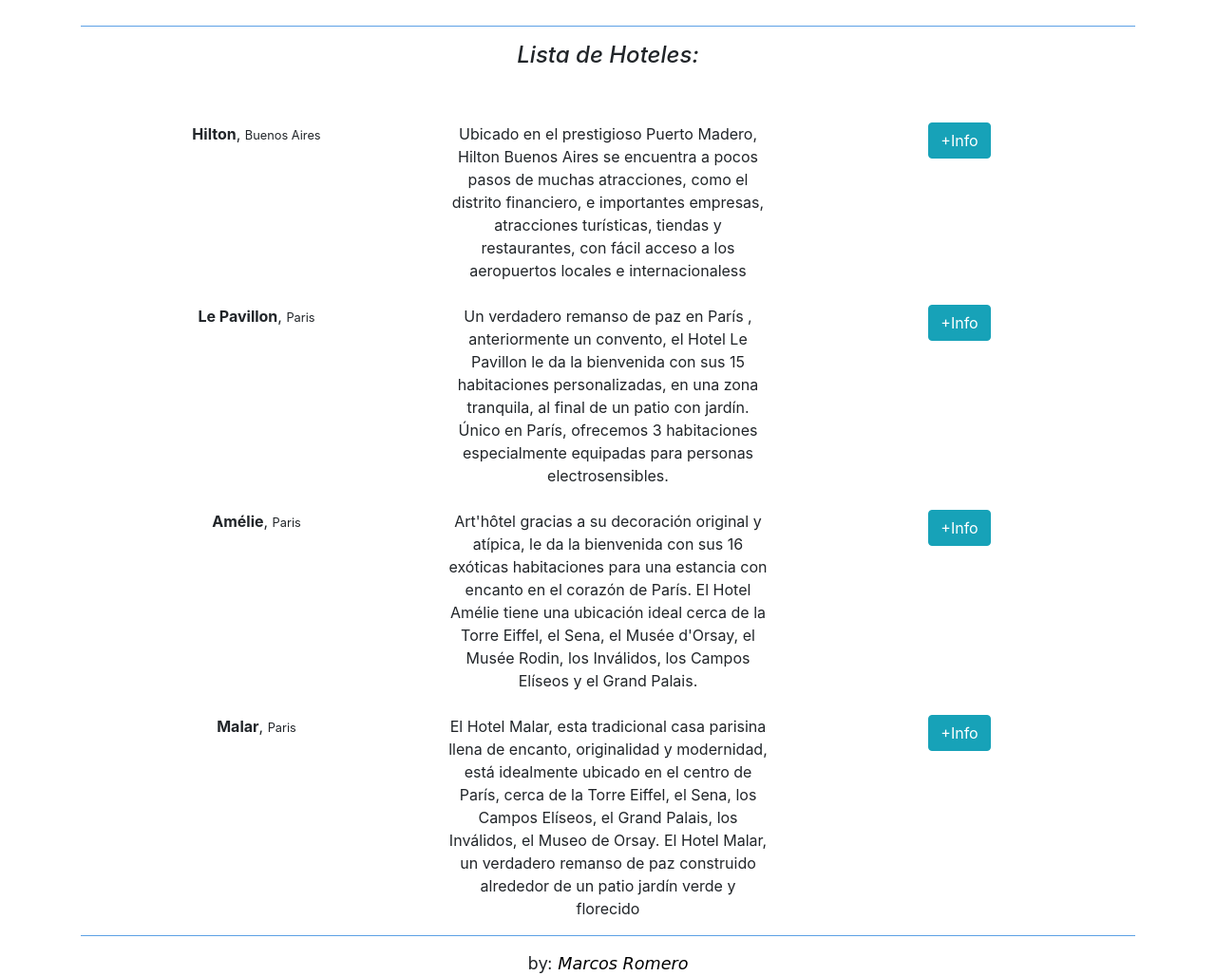
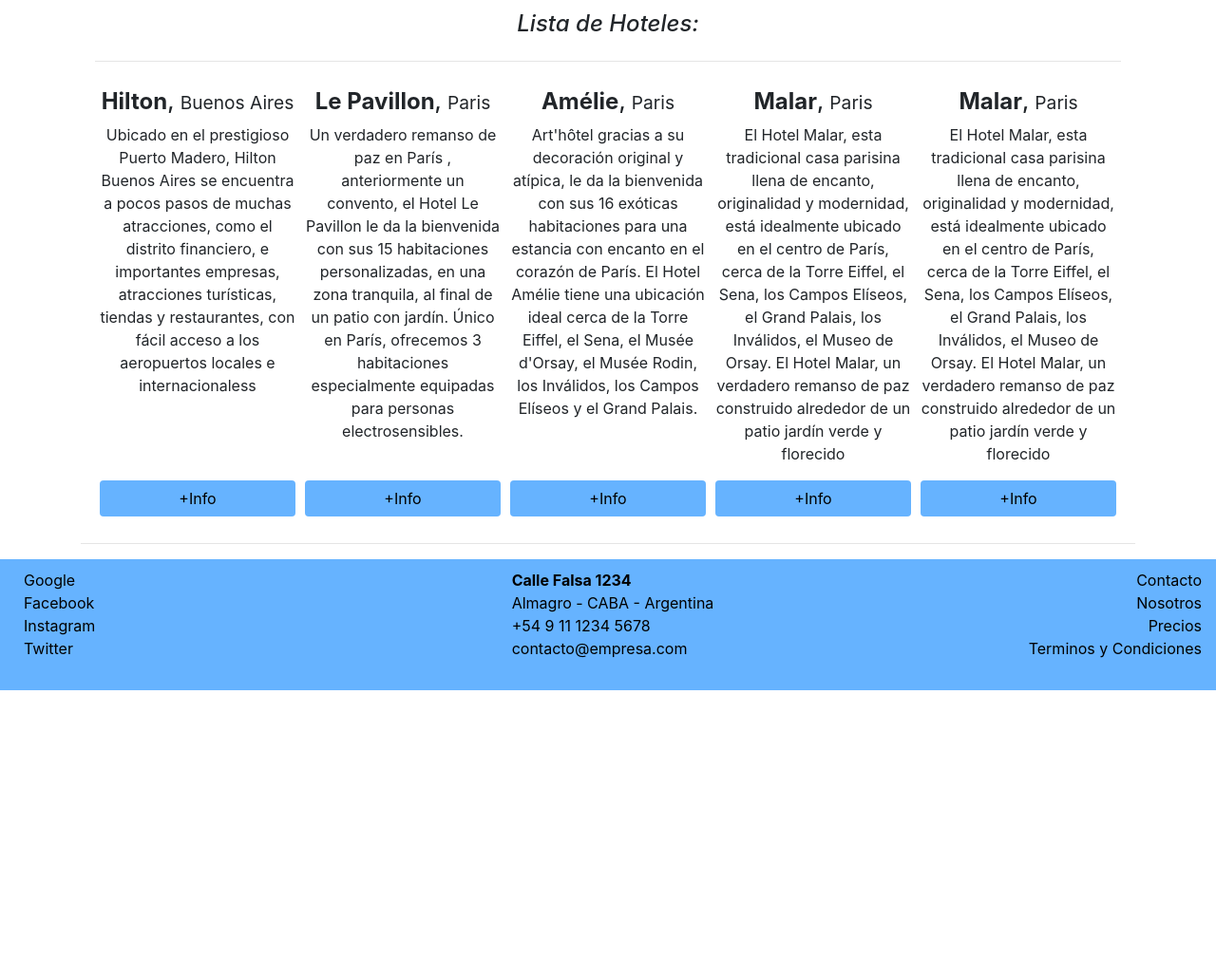
Before and after one commit to myseelf13/Guia-Hoteles, a website: page index.html in a window 1280 px wide. Shown: the part 800-1828 px from the top of the page at 95% size. After the commit the page ends 1527 px from the top, so only its background shows below. Drawn offline with nearby package versions, Linux system fonts and the light colour scheme; a web font is replaced by a local one.

Commit message:
Personalizacion de Botones, Footer, card-hotel. REVISAR

```diff
--- a/css/main.css
+++ b/css/main.css
@@ -1,11 +1,28 @@
+.jumbotron {
+	color: black;
+	background-color: #66b3ff;
+}
 .color {
 	color: black;
 	background-color: #66b3ff;
 }
-.myFooter {
+.myFont {
 	font-family: 'Sansita Swashed', cursive;
-		font-size: 110%;
 }
 .myLink {
 	color: black;
 }
+.card-hotel {
+	margin-top: 10px;
+	margin-bottom: 10px;
+	flex: 1 150px;
+	padding: 2px 5px 2px 5px;
+}
+.btn-reserva {
+	width: 100%;
+}
+.footer {
+	padding: 10px 0px 0px 10px;
+	color: black;
+	background-color: #66b3ff;
+}
--- a/index.html
+++ b/index.html
@@ -13,61 +13,122 @@
     <title>Main Page</title>
   </head>
   <body>
-    <div class="color jumbotron display-4">Destinos:</div>
+    <div class="jumbotron display-4 myFont">Destinos:</div>
+    <!--CONTENINER BODY-->
     <div class="container">
+      <!--CIUDADES CON GRID-->
       <div class="row">
+        <!--1-->
     		<div class="col-md-4">
           <h3 class="text-center">Buenos Aires</h3>
           <img class="img-fluid" src="https://estaticos.elperiodico.com/resources/jpg/9/8/buenos-aires-1562985279289.jpg" alt="Buenos Aires Pic">
           <p>Buenos Aires es la gran capital cosmopolita de Argentina. Su centro es la Plaza de Mayo, rodeada de imponentes edificios del siglo XIX, incluida la Casa Rosada, el icónico palacio presidencial que tiene varios balcones. Entre otras atracciones importantes, se incluyen el Teatro Colón, un lujoso teatro de ópera de 1908 con cerca de 2,500 asientos, y el moderno museo MALBA, que exhibe arte latinoamericano.</p>
         </div>
+        <!--2-->
     		<div class="col-md-4">
           <h3 class="text-center">Madrid</h3>
           <img class="img-fluid" src="https://www.fundacionemprendedores.com/elmentor/wp-content/uploads/2018/07/madrid-abierta-696x462.jpg" alt="Madrid Pic">
           <p>Madrid es la capital central de España con elegantes bulevares y amplios parques muy cuidados, como el Buen Retiro. Es famosa por sus ricas colecciones de arte europeo, con obras de Goya, Velázquez y otros maestros españoles en el Museo del Prado. El corazón del antiguo Madrid de los Habsburgo es la Plaza Mayor bordeada de pórticos y cerca se encuentra el Palacio Real y la Armería, que exhiben arsenales históricos.</p>
         </div>
+        <!--3-->
     		<div class="col-md-4">
           <h3 class="text-center">Paris</h3>
           <img class="img-fluid" src="https://www.turismoviajar.com/wp-content/uploads/2019/09/paris-2020.jpg" alt="Paris Pic">
           <p>París, la capital de Francia, es una importante ciudad europea y un centro mundial del arte, la moda, la gastronomía y la cultura. Su paisaje urbano del siglo XIX está entrecruzado por amplios bulevares y el río Sena. Aparte de estos hitos, como la Torre Eiffel y la catedral gótica de Notre Dame del siglo XII, la ciudad es famosa por su cultura del café y las tiendas de moda de diseñador a lo largo de la calle Rue du Faubourg Saint-Honoré.</p>
         </div>
     	</div>
-      <hr class="color">
+      <!--FIN CIUDADES CON GRID-->
+      <!--CONTAINER HOTELES TOTAL-->
       <div class="container text-center">
-        <div class="row">
-          <div class="col-md"><h4><i>Lista de Hoteles:</i></h4></div>
+        <!--TITULO HOTELES FLEX-->
+        <div class="d-flex">
+          <div class="col"><h4><i>Lista de Hoteles:</i></h4></div>
         </div>
-        <br>
-        <br>
-        <div class="row">
-          <div class="col-md-4"><strong>Hilton</strong>, <small>Buenos Aires</small></div>
-          <div class="col-md-4">Ubicado en el prestigioso Puerto Madero, Hilton Buenos Aires se encuentra a pocos pasos de muchas atracciones, como el distrito financiero, e importantes empresas, atracciones turísticas, tiendas y restaurantes, con fácil acceso a los aeropuertos locales e internacionaless</div>
-          <div class="col-md-4"><button type="button" class="btn btn-info">+Info</button></div>
+        <hr>
+        <!--HOTELES FLEX-->
+        <div class="d-flex flex-wrap">
+          <!--1-->
+          <div class="card-hotel d-flex flex-column justify-content-between">
+            <div>
+              <h4><strong>Hilton</strong>, <small>Buenos Aires</small></h4>
+              <p>Ubicado en el prestigioso Puerto Madero, Hilton Buenos Aires se encuentra a pocos pasos de muchas atracciones, como el distrito financiero, e importantes empresas, atracciones turísticas, tiendas y restaurantes, con fácil acceso a los aeropuertos locales e internacionaless</p>
+            </div>
+            <div>
+              <button class="btn color btn-reserva">+Info</button>
+            </div>
+          </div>
+          <!--2-->
+          <div class="card-hotel d-flex flex-column justify-content-between">
+            <div>
+              <h4><strong>Le Pavillon</strong>, <small>Paris</small></h4>
+              <p>Un verdadero remanso de paz en París , anteriormente un convento, el Hotel Le Pavillon le da la bienvenida con sus 15 habitaciones personalizadas, en una zona tranquila, al final de un patio con jardín. Único en París, ofrecemos 3 habitaciones especialmente equipadas para personas electrosensibles.</p>
+            </div>
+            <div>
+              <button class="btn color btn-reserva">+Info</button>
+            </div>
+          </div>
+          <!--3-->
+          <div class="card-hotel d-flex flex-column justify-content-between">
+            <div>
+              <h4><strong>Amélie</strong>, <small>Paris</small></h4>
+              <p>Art'hôtel gracias a su decoración original y atípica, le da la bienvenida con sus 16 exóticas habitaciones para una estancia con encanto en el corazón de París. El Hotel Amélie tiene una ubicación ideal cerca de la Torre Eiffel, el Sena, el Musée d'Orsay, el Musée Rodin, los Inválidos, los Campos Elíseos y el Grand Palais.</p>
+            </div>
+            <div>
+              <button class="btn color btn-reserva">+Info</button>
+            </div>
+          </div>
+          <!--4-->
+          <div class="card-hotel d-flex flex-column justify-content-between">
+            <div>
+              <h4><strong>Malar</strong>, <small>Paris</small></h4>
+              <p>El Hotel Malar, esta tradicional casa parisina llena de encanto, originalidad y modernidad, está idealmente ubicado en el centro de París, cerca de la Torre Eiffel, el Sena, los Campos Elíseos, el Grand Palais, los Inválidos, el Museo de Orsay. El Hotel Malar, un verdadero remanso de paz construido alrededor de un patio jardín verde y florecido</p>
+            </div>
+            <div>
+              <button class="btn color btn-reserva">+Info</button>
+            </div>
+          </div>
+          <!--5-->
+          <div class="card-hotel d-flex flex-column justify-content-between">
+            <div>
+              <h4><strong>Malar</strong>, <small>Paris</small></h4>
+              <p>El Hotel Malar, esta tradicional casa parisina llena de encanto, originalidad y modernidad, está idealmente ubicado en el centro de París, cerca de la Torre Eiffel, el Sena, los Campos Elíseos, el Grand Palais, los Inválidos, el Museo de Orsay. El Hotel Malar, un verdadero remanso de paz construido alrededor de un patio jardín verde y florecido</p>
+            </div>
+            <div>
+              <button class="btn color btn-reserva">+Info</button>
+            </div>
+          </div>
         </div>
-        <br>
-        <div class="row">
-          <div class="col-md-4"><strong>Le Pavillon</strong>, <small>Paris</small></div>
-          <div class="col-md-4">Un verdadero remanso de paz en París , anteriormente un convento, el Hotel Le Pavillon le da la bienvenida con sus 15 habitaciones personalizadas, en una zona tranquila, al final de un patio con jardín. Único en París, ofrecemos 3 habitaciones especialmente equipadas para personas electrosensibles.</div>
-          <div class="col-md-4"><button type="button" class="btn btn-info" id="#">+Info</button></div>
+        <!--FIN HOTELES FLEX-->
+      </div>
+      <hr>
+    </div>
+    <!--FIN CONTENINER BODY-->
+    <!--FOOTER-->
+    <footer class="footer">
+      <div class="d-flex flex-wrap">
+        <div class="col-md-4 d-flex flex-column align-items-start">
+          <a class="myLink" href="https://www.google.com.ar" target="__blank">Google</a>
+          <a class="myLink" href="https://www.facebook.com" target="__blank">Facebook</a>
+          <a class="myLink" href="https://www.instagram.com" target="__blank">Instagram</a>
+          <a class="myLink" href="https://www.twitter.com" target="__blank">Twitter</a>
         </div>
-        <br>
-        <div class="row">
-          <div class="col-md-4"><strong>Amélie</strong>, <small>Paris</small></div>
-          <div class="col-md-4">Art'hôtel gracias a su decoración original y atípica, le da la bienvenida con sus 16 exóticas habitaciones para una estancia con encanto en el corazón de París. El Hotel Amélie tiene una ubicación ideal cerca de la Torre Eiffel, el Sena, el Musée d'Orsay, el Musée Rodin, los Inválidos, los Campos Elíseos y el Grand Palais.</div>
-          <div class="col-md-4"><button type="button" class="btn btn-info" id="#">+Info</button></div>
+        <div class="col-md-4 d-flex flex-column align-items-center">
+          <address>
+            <p><strong>Calle Falsa 1234</strong>
+            <br>Almagro - CABA - Argentina
+            <br>+54 9 11 1234 5678
+            <br>contacto@empresa.com</p>
+          </address>
         </div>
-        <br>
-        <div class="row">
-          <div class="col-md-4"><strong>Malar</strong>, <small>Paris</small></div>
-          <div class="col-md-4">El Hotel Malar, esta tradicional casa parisina llena de encanto, originalidad y modernidad, está idealmente ubicado en el centro de París, cerca de la Torre Eiffel, el Sena, los Campos Elíseos, el Grand Palais, los Inválidos, el Museo de Orsay. El Hotel Malar, un verdadero remanso de paz construido alrededor de un patio jardín verde y florecido</div>
-          <div class="col-md-4"><button type="button" class="btn btn-info" id="#">+Info</button></div>
+        <div class="col-md-4 d-flex flex-column align-items-end">
+          <a class="myLink" href="https://www.google.com" target="__blank">Contacto</a>
+          <a class="myLink" href="https://www.google.com" target="__blank">Nosotros</a>
+          <a class="myLink" href="https://www.google.com" target="__blank">Precios</a>
+          <a class="myLink" href="https://www.google.com" target="__blank">Terminos y Condiciones</a>
         </div>
       </div>
-      <hr class="color">
-    </div>
-    <footer class="myFooter text-center">
-      by: <a class="myLink" href="https://twitter.com/MarcosRomero_T" target="__blank"><i>Marcos Romero</i></a>
     </footer>
+    <!--FIN FOOTER-->
     <!-- Optional JavaScript -->
     <!-- jQuery first, then Popper.js, then Bootstrap JS -->
     <script src="node_modules/jquery/dist/jquery.min.js"></script>
@@ -75,3 +136,7 @@
     <script src="node_modules/bootstrap/dist/js/bootstrap.min.js"></script>
   </body>
 </html>
+
+
+
+<!-- by: <a class="myLink" href="https://twitter.com/MarcosRomero_T" target="__blank"><i>Marcos Romero</i></a> -->
```
Lines whose indentation alone changed are shown as unchanged.
